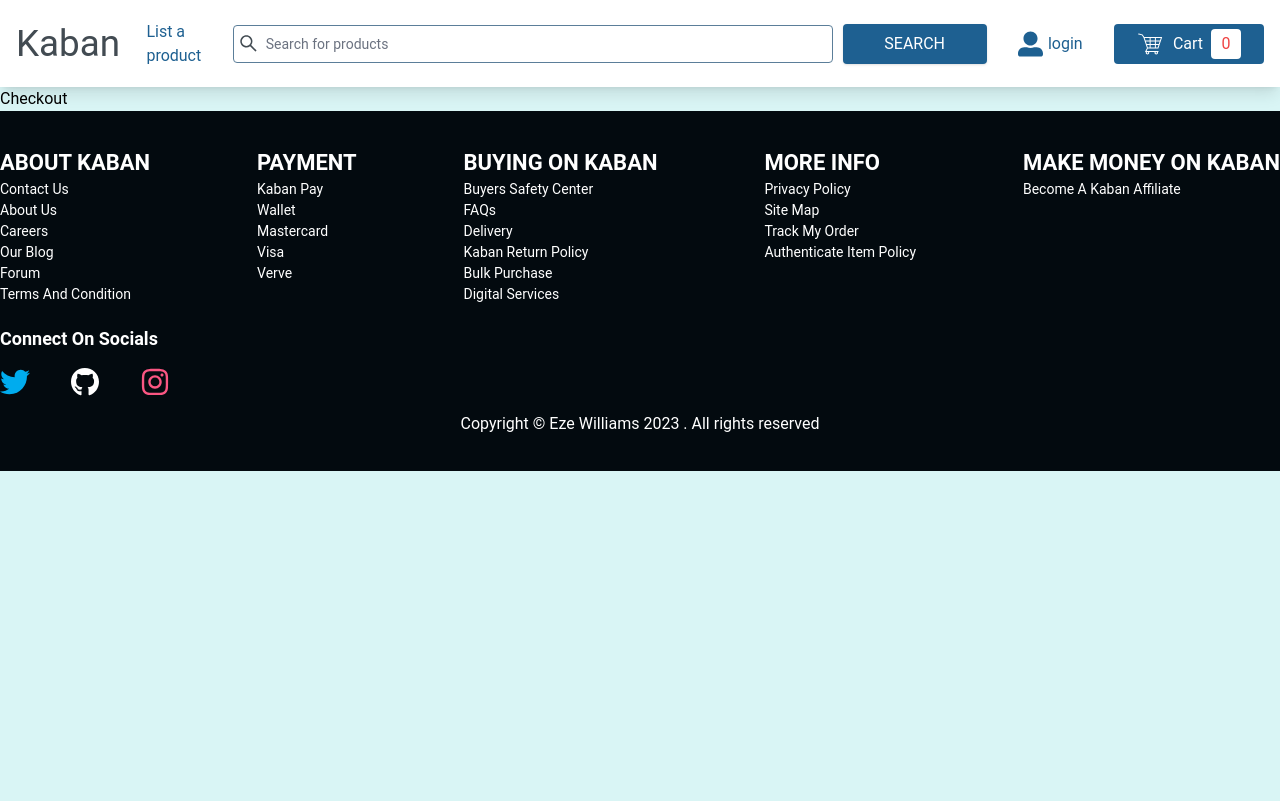
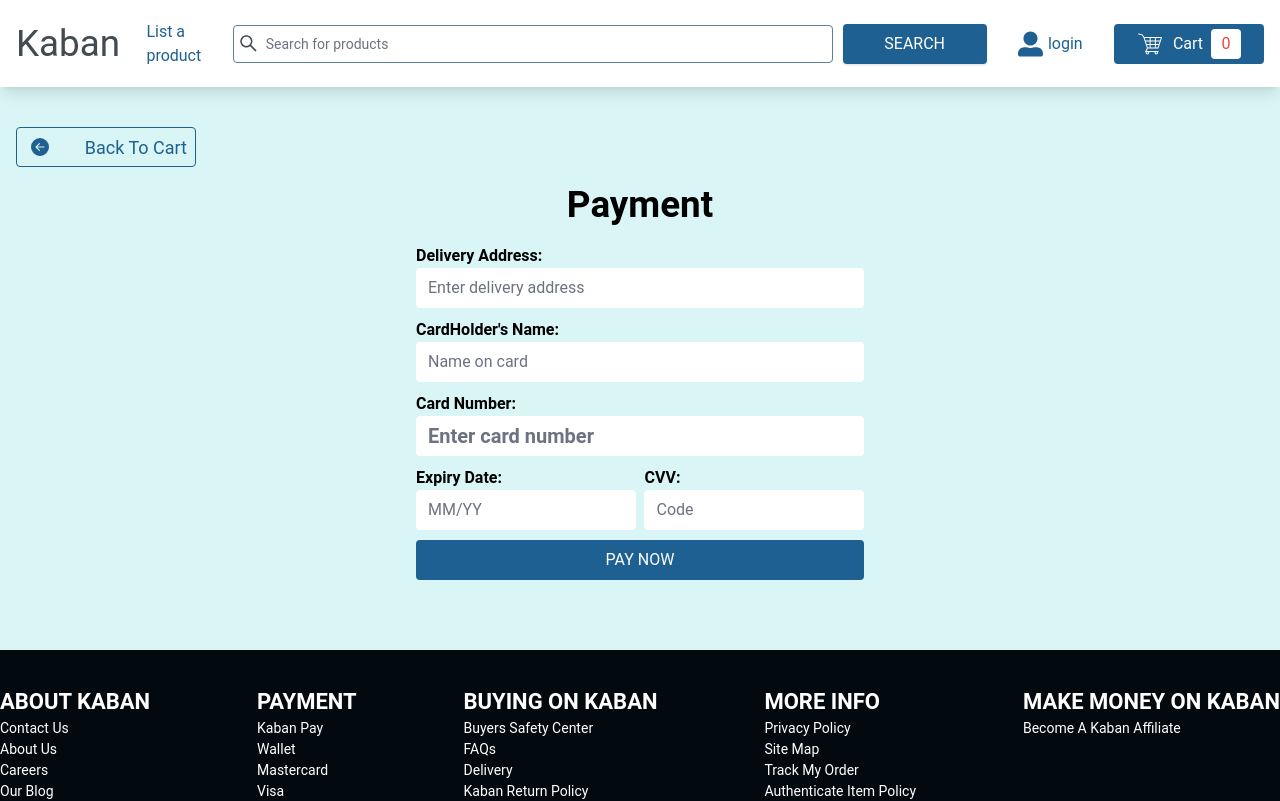
Before and after one commit to mysticwillz/kaban-ecommerce, a React (Create React App) app: page /checkout in a window 1280 px wide. Shown: the top 801 px of the page. Built offline with nearby package versions, Linux system fonts and the light colour scheme; no server answers.

Commit message:
feat: this commit builds the payment component of the checkout page

```diff
--- a/src/Pages/Checkout.jsx
+++ b/src/Pages/Checkout.jsx
@@ -1,9 +1,161 @@
-import React from 'react'
+import React from "react";
+
+import { useState } from "react";
+
+import { toast } from "react-toastify";
+
+import { useNavigate } from "react-router-dom";
+import { BsFillArrowLeftCircleFill } from "react-icons/bs";
 
 function Checkout() {
+  const navigate = useNavigate();
+  const [loading, setLoading] = useState(false);
+  const [listData, setListData] = useState({
+    name: "",
+
+    img: {},
+    price: "",
+    para: "",
+    tel: "",
+    storeName: "",
+    category: "",
+  });
+  const { name, img, price, para, category, tel, storeName } = listData;
+
+  const handleChange = (e) => {
+    if (e.target.files) {
+      setListData((prev) => ({
+        ...prev,
+        img: e.target.files,
+      }));
+    }
+    if (!e.target.files) {
+      setListData((prev) => ({
+        ...prev,
+        [e.target.id]: e.target.value,
+      }));
+    }
+  };
+
+  const handleSubmit = async (e) => {
+    e.preventDefault();
+
+    setLoading(true);
+    if (category === "") {
+      setLoading(false);
+      toast.error("please select category");
+      return;
+    }
+  };
   return (
-    <div>Checkout</div>
-  )
+    <>
+      <div
+        onClick={() => {
+          navigate("/cart");
+        }}
+        className=" ml-4 mb-2 text-[18px] rounded border border-[#1e6091] text-[#1e6091] cursor-pointer mt-10 hover:text-white hover:bg-[#1e6091] transition-all duration-300 ease-in flex justify-between  px-2 items-center h-[40px] w-[180px] "
+      >
+        <BsFillArrowLeftCircleFill className="  w-[30px]" />
+        <p> Back To Cart </p>
+      </div>
+      <main className="max-w-[30rem] mx-auto mt-[10px]">
+        <header className="flex items-center justify-center my-[10px] ">
+          <h1 className="text-center text-[2.3rem] font-bold ">Payment</h1>
+        </header>
+        <form onSubmit={handleSubmit} className="flex flex-col mt-3  w-full">
+          <div className="w-full   flex  flex-wrap md:flex-nowrap justify-between items-center  px-4 ">
+            <div className="flex flex-col  w-full  items-start  r">
+              <label htmlFor="name" className="font-bold pr-2 ">
+                Delivery Address:
+              </label>
+              <input
+                type="text"
+                required
+                id="name"
+                onChange={handleChange}
+                value={name}
+                placeholder="Enter delivery address"
+                className="w-full rounded border-0 focus:border-[#1e6091] "
+              />
+            </div>
+          </div>
+          <div className="w-full mt-[10px]   flex  flex-wrap md:flex-nowrap justify-between items-center  px-4 ">
+            <div className="flex flex-col  w-full  items-start  r">
+              <label htmlFor="name" className="font-bold pr-2 ">
+                CardHolder's Name:
+              </label>
+              <input
+                type="text"
+                required
+                id="name"
+                onChange={handleChange}
+                value={name}
+                placeholder="Name on card"
+                className="w-full rounded border-0 focus:border-[#1e6091] "
+              />
+            </div>
+          </div>
+          <div className="w-full mt-[10px]   flex  flex-wrap md:flex-nowrap justify-between items-center  px-4 ">
+            <div className="flex flex-col  w-full  items-start  r">
+              <label htmlFor="name" className="font-bold pr-2 ">
+                Card Number:
+              </label>
+              <input
+                type="text"
+                required
+                id="name"
+                onChange={handleChange}
+                value={name}
+                placeholder="Enter card number"
+                className="w-full rounded border-0 focus:border-[#1e6091] text-[20px] font-bold  letter-spacing "
+              />
+            </div>
+          </div>
+
+          <div className="w-full   flex  md:flex-nowrap justify-between items-center mt-[10px]  px-4 ">
+            <div className="flex flex-col  items-start w-[49%] ">
+              <label htmlFor="name" className="font-bold pr-2 ">
+                Expiry Date:
+              </label>
+              <input
+                type="text"
+                required
+                id="storeName"
+                onChange={handleChange}
+                value={storeName}
+                placeholder="MM/YY"
+                className="w-full rounded border-0 focus:border-[#1e6091] "
+              />
+            </div>
+            <div className="flex flex-col  items-start  w-[49%]  ">
+              <label htmlFor="price" className="font-bold pr-2 ">
+                CVV:
+              </label>
+              <input
+                type="number"
+                id="tel"
+                required
+                min="0"
+                onChange={handleChange}
+                value={tel}
+                placeholder="Code"
+                className="w-full rounded border-0 focus:border-[#1e6091] "
+              />
+            </div>
+          </div>
+
+          <div className="flex items-center justify-center px-4 mt-[10px] mb-[70px]">
+            <button
+              type="submit"
+              className="w-full rounded border-0 h-[40px] outline-0 hover:bg-[#424b52] transition all duration-150 ease-in-out bg-[#1e6091] text-white uppercase flex items-center justify-center"
+            >
+              Pay Now
+            </button>
+          </div>
+        </form>
+      </main>
+    </>
+  );
 }
 
-export default Checkout
+export default Checkout;
```
